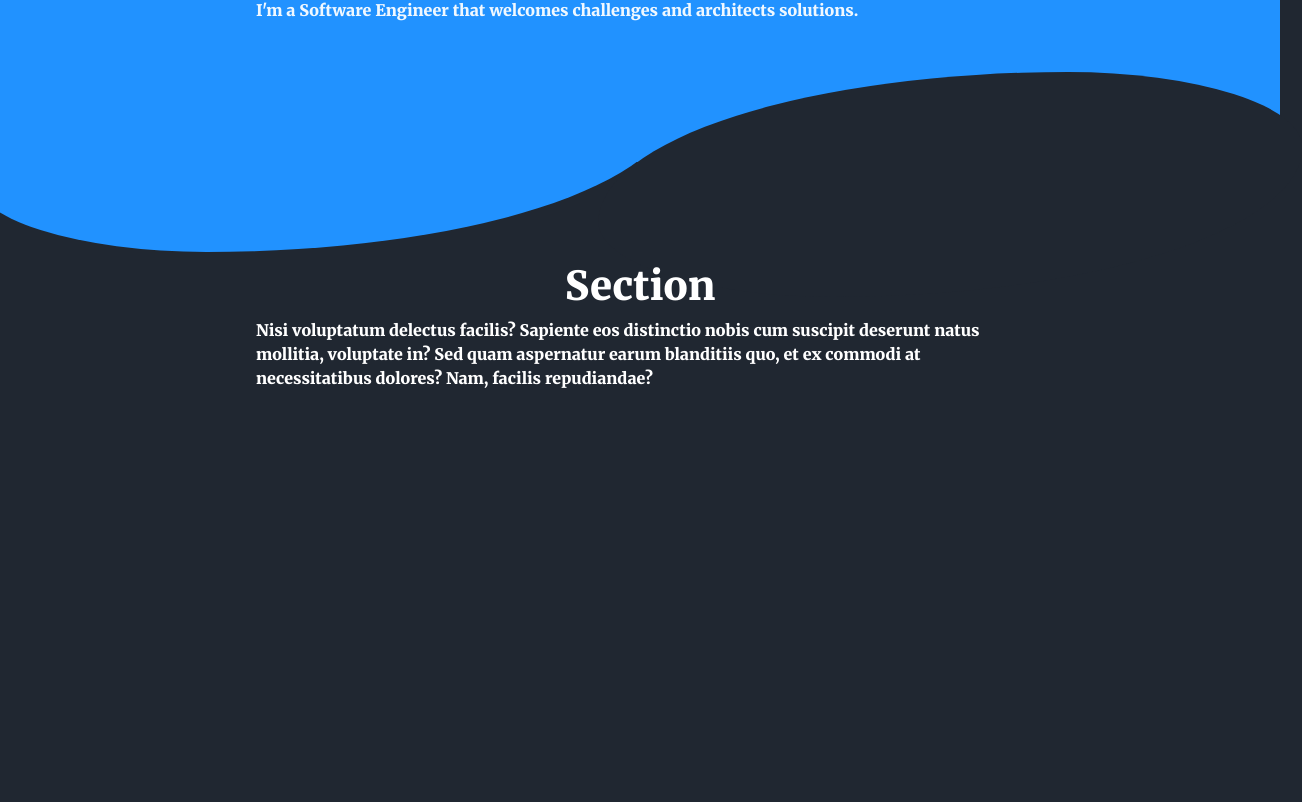
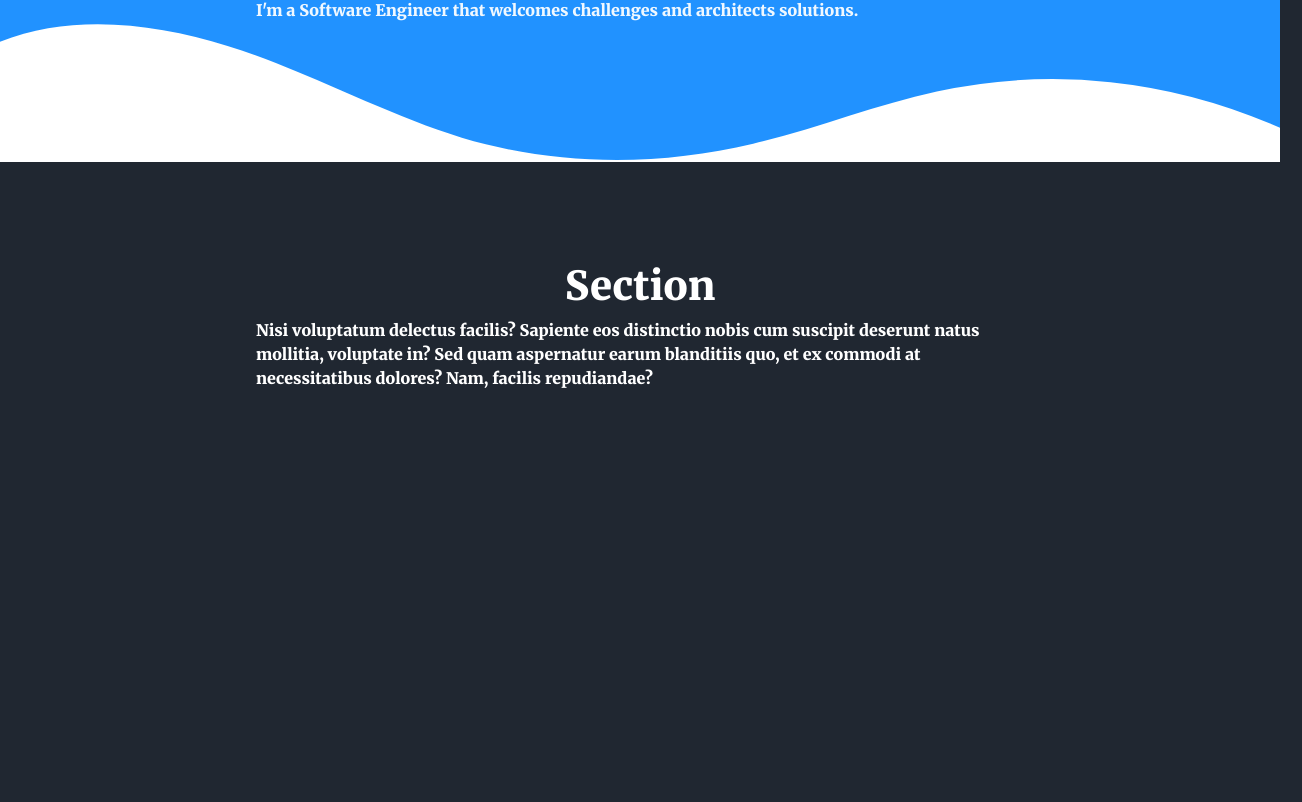
Before and after one commit to aozzy/port, a plain HTML site: page index.html in a window 1280 px wide. Shown: the part 438-1240 px from the top of the page, 1302 px wide, since content can reach past the window. Drawn offline with nearby package versions, Linux system fonts and the light colour scheme; a script that the page names is missing.

```diff
--- a/index.html
+++ b/index.html
@@ -28,7 +28,6 @@
       <ul class="links">
         <li><a href="#about">About</a></li>
        <li><a href="#services">Experience</a></li>
-       <li><a href="#services">Experience</a></li>
        <li><a href="#projects">Projects</a></li>
        <li><a href="#contact">Contact</a></li>
       </ul>
@@ -51,7 +50,12 @@
           </p>
         </div>
       </div>
-      <div class="curve"></div>
+      <div class="curl">
+        <svg data-name="Layer 1" xmlns="http://www.w3.org/2000/svg" viewBox="0 0 1200 120" preserveAspectRatio="none">
+          <path d="M321.39,56.44c58-10.79,114.16-30.13,172-41.86,82.39-16.72,168.19-17.73,250.45-.39C823.78,31,906.67,72,985.66,92.83c70.05,18.48,146.53,26.09,214.34,3V0H0V27.35A600.21,600.21,0,0,0,321.39,56.44Z" class="shape-fill"></path>
+      </svg>
+      </div>
+      <!-- <div class="curve"></div> -->
     </section>
     <section>
       <h1>Section</h1>
--- a/styles.css
+++ b/styles.css
@@ -211,7 +211,7 @@ transform: translate(85%,60%);
 }
 
 
-.bubble::after{
+/* .bubble::after{
   content: '';
   border-top-left-radius: 50% 100%;
   border-top-right-radius: 50% 100%;
@@ -221,7 +221,7 @@ transform: translate(85%,60%);
   width: 100%;
   background-color: #0f0f10;
   z-index: -1;
-}
+} */
 
 .wave {
   position: absolute;
@@ -268,6 +268,28 @@ transform: translate(85%,60%);
 .para{
   z-index: 100;
 }
+
+.curl {
+  position: absolute;
+  bottom: 0;
+  left: 0;
+  width: 100%;
+  overflow: hidden;
+  line-height: 0;
+  transform: rotate(180deg);
+}
+
+.curl svg {
+  position: relative;
+  display: block;
+  width: calc(100% + 1.3px);
+  height: 150px;
+}
+
+.curl .shape-fill {
+  fill: #FFFFFF;
+}
+
 
 
 @keyframes hamburger_pulse{
```
